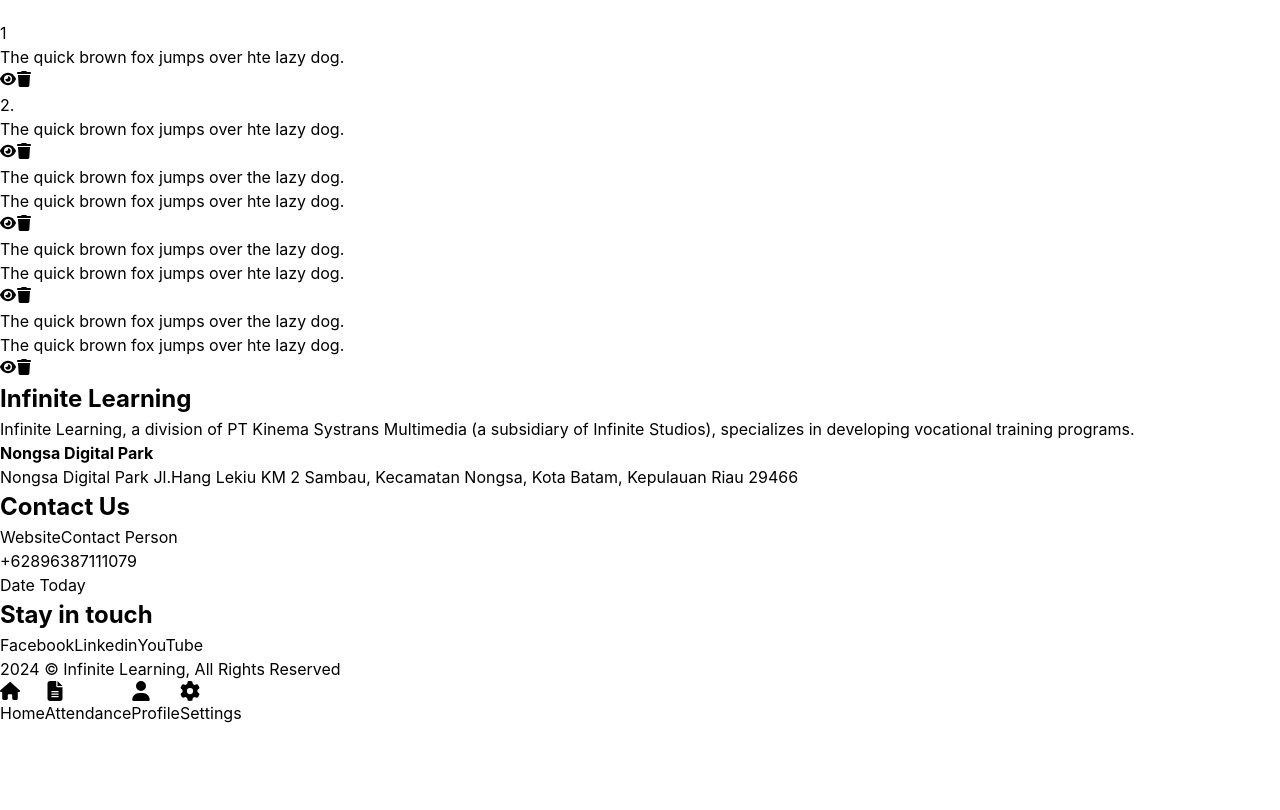
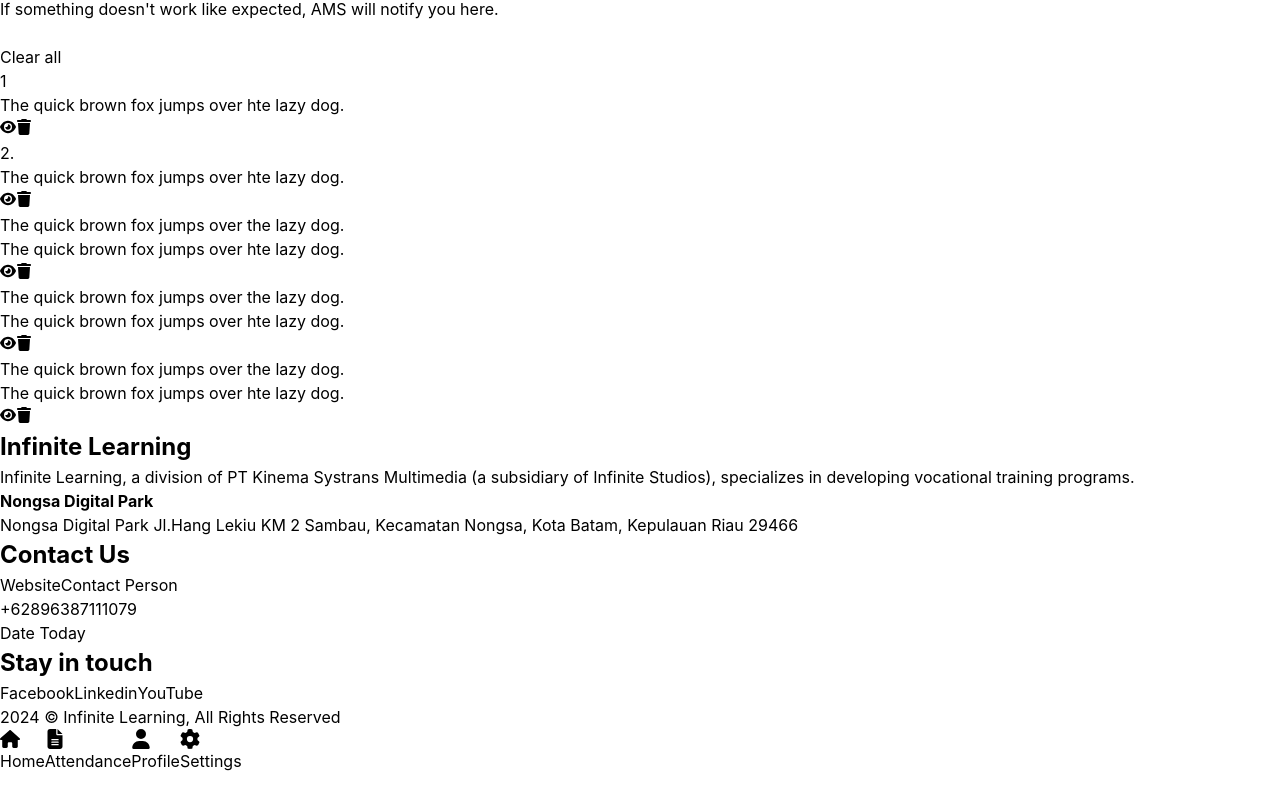
Before and after one commit to Irene002/Web-AMS1, a React (Vite) app in the folder frontend/: page /Dashboard/Settings/ErrorLog in a window 1280 px wide. Shown: the part 795-1605 px from the top of the page. Built offline with nearby package versions, Linux system fonts and the light colour scheme; the HTML template or start-up script is replaced by a standard one.

Commit message:
Hello world

```diff
--- a/frontend/src/components/Cards/Card2.jsx
+++ b/frontend/src/components/Cards/Card2.jsx
@@ -1,4 +1,5 @@
-const Card2 = ({ ButtonClass, OnClick, Title, Description, Button }) => {
+const Card2 = ({ ButtonClass, OnClick, Title, Description, Button, Notify }) => {
+
     return (
         <div className='bg-white shadow-md p-8 rounded-lg'>
             <div className="flex flex-row justify-between items-center">
--- a/frontend/src/components/Tables/TableUser.jsx
+++ b/frontend/src/components/Tables/TableUser.jsx
@@ -5,20 +5,28 @@
 
 const TableUser = () => {
 
+    const Users = [
+        { id: '1', nama: 'Sean Ishak Adare', jabatan: 'Intern', devisi: 'Technical Web', status: 'On-site', date: '09-12-2024', check_in: '08:00 AM', check_out: '05:00 PM', lokasi: 'Infinite Learning' },
+        { id: '2', nama: 'Reggi Saputra Salawangi', jabatan: 'Intern', devisi: 'Technical Web', status: 'On-site', date: '09-12-2024', check_in: '08:00 AM', check_out: '05:00 PM', lokasi: 'Infinite Learning' },
+        { id: '3', nama: 'Leo Richardo Alelo', jabatan: 'Intern', devisi: 'Technical Web', status: 'On-site', date: '09-12-2024', check_in: '08:00 AM', check_out: '05:00 PM', lokasi: 'Infinite Learning' },
+        { id: '4', nama: 'Firstonly Marshel Naharia', jabatan: 'Intern', devisi: 'Technical Web', status: 'On-site', date: '09-12-2024', check_in: '08:00 AM', check_out: '05:00 PM', lokasi: 'Infinite Learning' },
+    ]
+
     const [user, setUser] = useState([]);
 
-    useEffect(() => {
     const getData = async () => {
         try {
             const result = await axios.get(`http://localhost:3015/checkins`)
-
-
             setUser(result.data.data);
         } catch (error) {
             console.log(error)
         }
     }
+
+    useEffect(() => {
+        getData()
     }, [])
+
 
     return (
         <>
--- a/frontend/src/pages/Dashboard/Admin/Settings/ErrorLog.jsx
+++ b/frontend/src/pages/Dashboard/Admin/Settings/ErrorLog.jsx
@@ -45,7 +45,7 @@
             {ErrorLogPop && ViewError && (
                 <>
                     <div className="inset-0 z-50 fixed bg-black bg-opacity-20 flex justify-center items-center">
-                        <div className="bg-white border-2 border-red-400 rounded-lg w-full max-w-[800px] min-w-[300px] p-8 FadeIn">
+                        <div className="bg-white border-2 border-red-400 rounded-lg w-full max-w-[800px] min-w-[300px] p-6 FadeIn">
                             <div className="flex justify-end">
                                 <button onClick={handleCloseErrorLog} className="p-2 text-xl transition-all duration-300 hover:bg-purple-500 hover:text-white rounded-md"><FaXmark /></button>
                             </div>
@@ -84,9 +84,13 @@
                     </div>
                 </div>
                 <h2>Error Log</h2>
+                <p>If something doesn't work like expected, AMS will notify you here.</p>
                 <br />
 
                 {/*Wrapper*/}
+                <div className="flex justify-end">
+                    <button className="p-4 mb-4 rounded-md text-white bg-purple-500">Clear all</button>
+                </div>
                 <div className='flex flex-col gap-8'>
                     {ErrorCard.map((error, index) => (
                         <div key={index} className={`bg-white shadow-md rounded-md p-8`}>
```
Also changed, not shown: frontend/src/assets/SVG/login.svg (added). Lines whose indentation alone changed are shown as unchanged.
